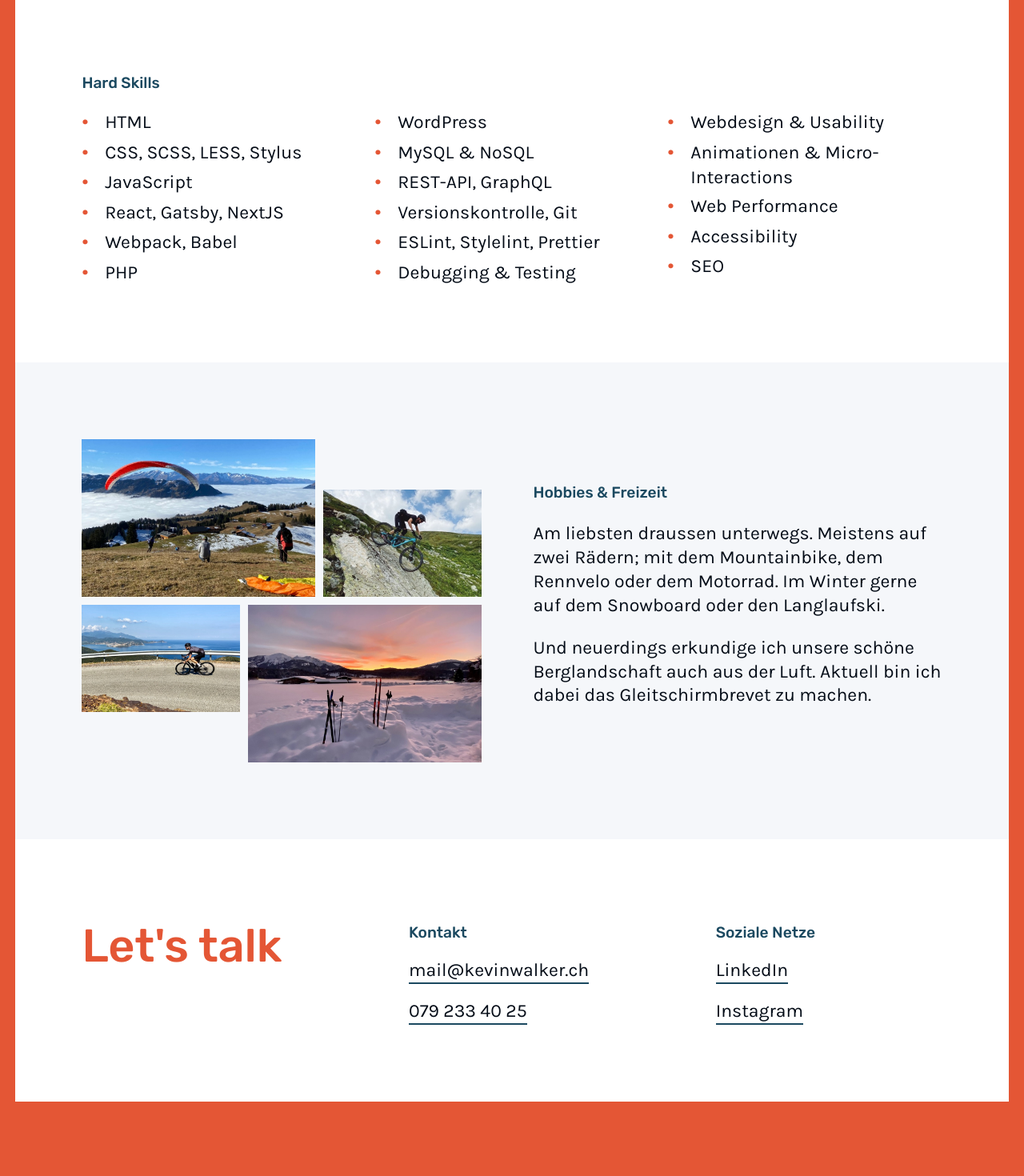
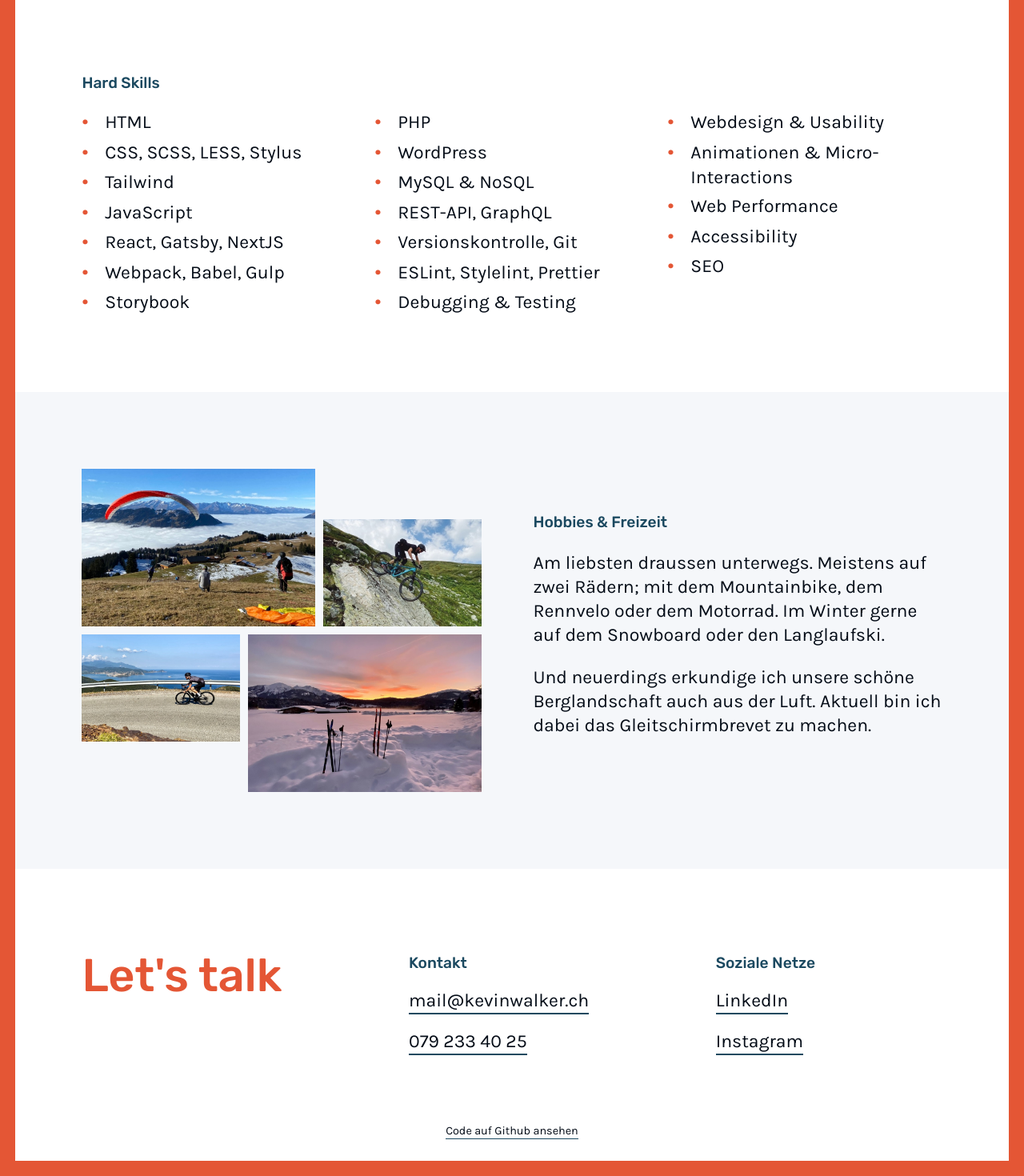
Before and after one commit to Walkeezy/cv.kevinwalker.dev, a Next.js app: page / in a window 1280 px wide. Shown: the part 3353-4823 px from the top of the page at 80% size. Before the commit the page ends 4749 px from the top, so only its background shows below. Built offline with nearby package versions, Linux system fonts and the light colour scheme.

Commit message:
Changed some content, added github link to footer

```diff
--- a/data/hard-skills.json
+++ b/data/hard-skills.json
@@ -3,9 +3,11 @@
   "items": [
     "HTML",
     "CSS, SCSS, LESS, Stylus",
+    "Tailwind",
     "JavaScript",
     "React, Gatsby, NextJS",
-    "Webpack, Babel",
+    "Webpack, Babel, Gulp",
+    "Storybook",
     "PHP",
     "WordPress",
     "MySQL & NoSQL",
--- a/pages/index.js
+++ b/pages/index.js
@@ -195,7 +195,7 @@ export default function Home() {
                 </li>
                 <li>
                   <a
-                    href="https://www.instagram.com/kevinwalkeezy/"
+                    href="https://www.instagram.com/walkeezy/"
                     target="_blank"
                     rel="noopener noreferrer"
                   >
@@ -204,6 +204,16 @@ export default function Home() {
                 </li>
               </ul>
             </div>
+            <div className="contact__code-link">
+              <a
+                className="code-link"
+                href="https://github.com/Walkeezy/cv.kevinwalker.dev"
+                target="_blank"
+                rel="noopener noreferrer"
+              >
+                Code auf Github ansehen
+              </a>
+            </div>
           </div>
         </section>
       </main>
--- a/styles/sections/contact.scss
+++ b/styles/sections/contact.scss
@@ -7,6 +7,7 @@
   justify-content: space-between;
   align-items: flex-start;
   flex-wrap: wrap;
+  padding-bottom: 2vw;
 
   @include s {
     display: block;
@@ -61,3 +62,16 @@
     }
   }
 }
+
+.contact__code-link {
+  width: 100%;
+  flex: 0 0 100%;
+  margin-top: 6vw;
+  text-align: center;
+}
+
+.code-link:link,
+.code-link:visited {
+  font-size: 0.75rem;
+  border-bottom-width: 1px;
+}
```
